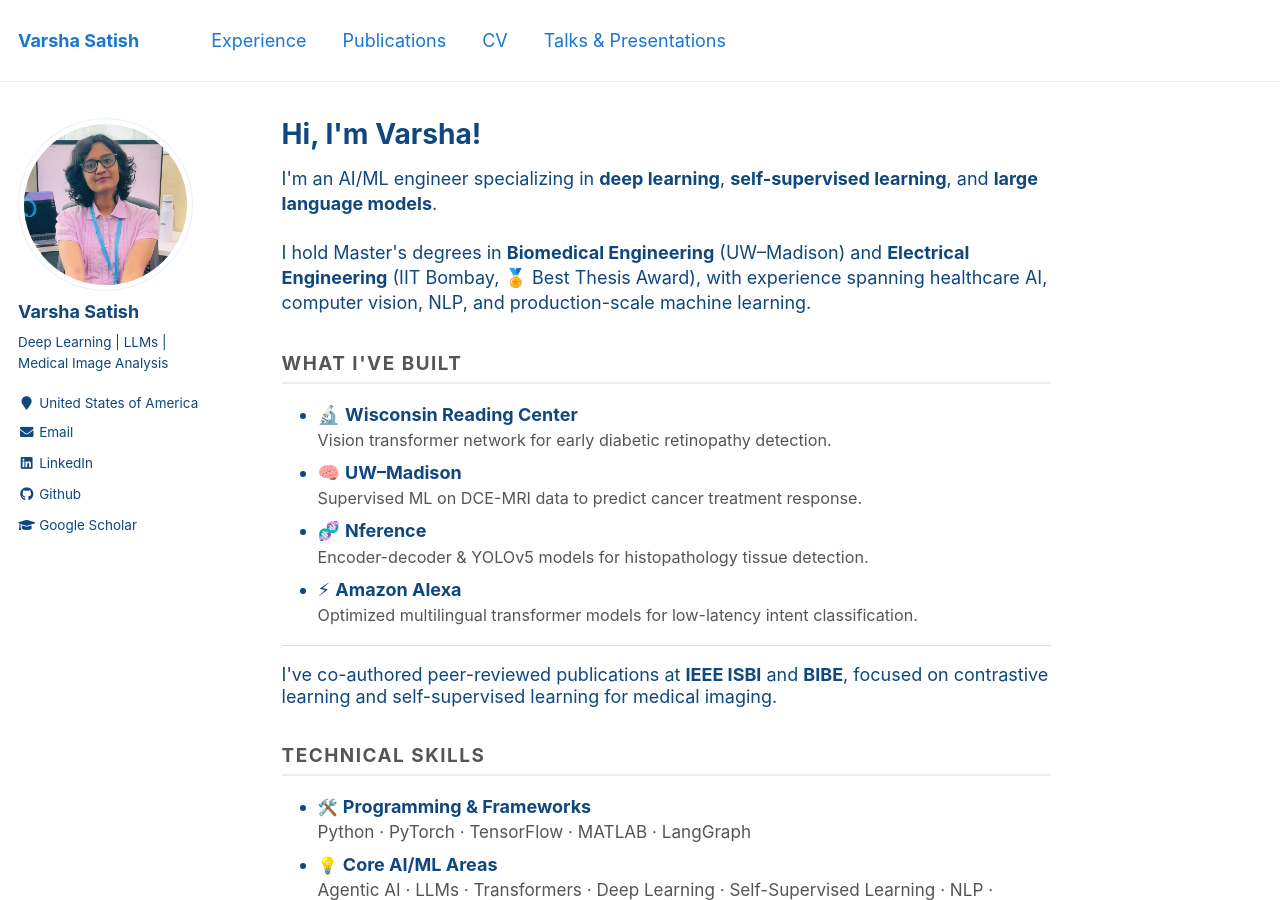
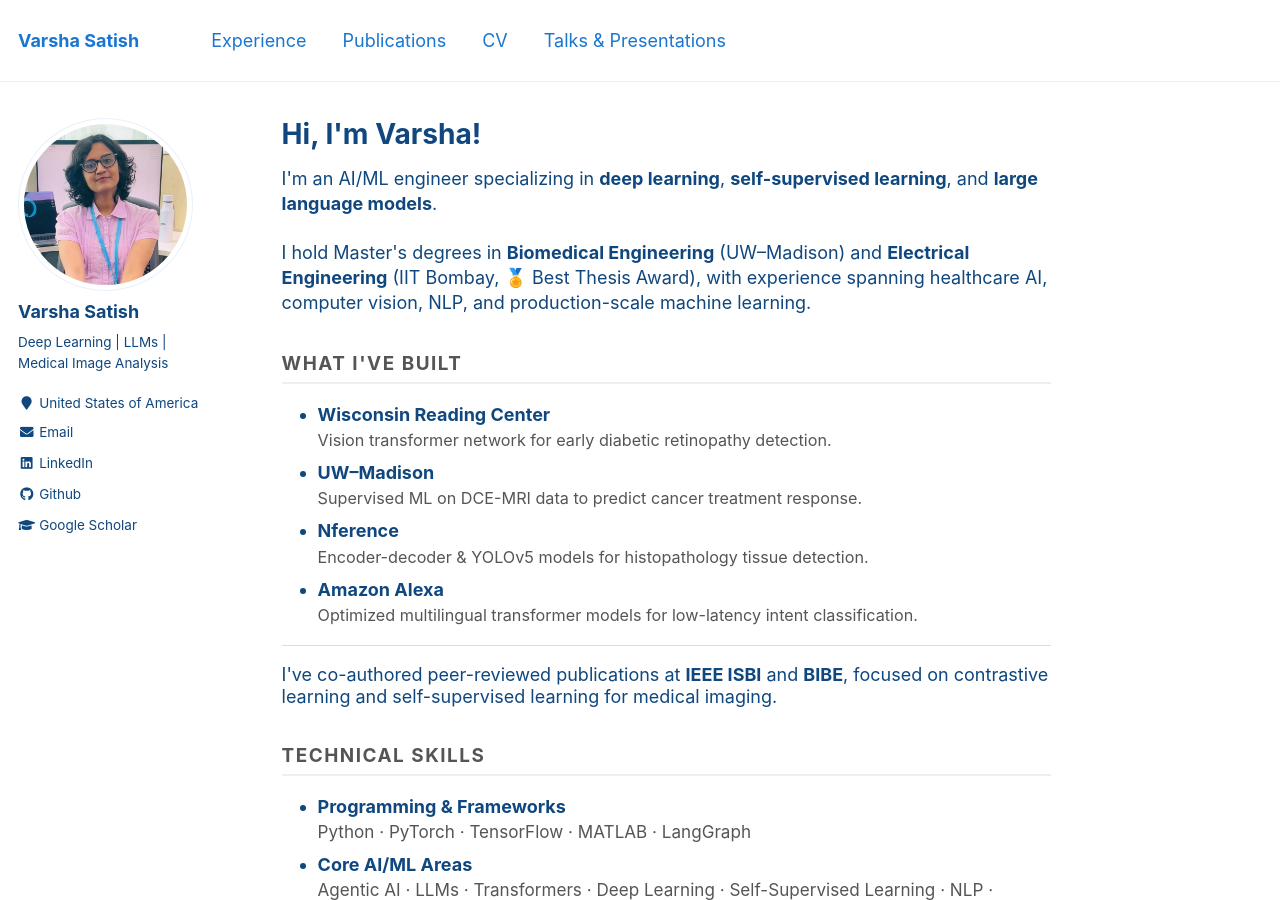
Before and after one commit to VarshaSatish/VarshaSatish.github.io, a Jekyll site: the page built from _pages/about.md, in a window 1280 px wide and 900 px high. Built offline with Jekyll 4.4.1, drawn with Linux system fonts in a browser that asks for light colours.

Commit message:
Update about.md

```diff
--- a/_pages/about.md
+++ b/_pages/about.md
@@ -16,10 +16,10 @@ redirect_from:
 <h2 style="font-size:1.05em;font-weight:700;text-transform:uppercase;letter-spacing:0.08em;color:#555;border-bottom:2px solid #eee;padding-bottom:6px;margin-top:2em;">What I've Built</h2>
 
 <ul style="font-size:1.0em; line-height:1.4;list-style-position:outside;padding-left:2em;margin-left:0;">
-  <li style="margin:0 0 8px 0;"><span style="font-size:1em;">🔬</span> <strong>Wisconsin Reading Center</strong><br><span style="color:#555;font-size:0.9em;line-height:1.4;">Vision transformer network for early diabetic retinopathy detection.</span></li>
-  <li style="margin:0 0 8px 0;"><span style="font-size:1em;">🧠</span> <strong>UW–Madison</strong><br><span style="color:#555;font-size:0.9em;line-height:1.4;">Supervised ML on DCE-MRI data to predict cancer treatment response.</span></li>
-  <li style="margin:0 0 8px 0;"><span style="font-size:1em;">🧬</span> <strong>Nference</strong><br><span style="color:#555;font-size:0.9em;line-height:1.4;">Encoder-decoder & YOLOv5 models for histopathology tissue detection.</span></li>
-  <li style="margin:0 0 8px 0;"><span style="font-size:1em;">⚡</span> <strong>Amazon Alexa</strong><br><span style="color:#555;font-size:0.9em;line-height:1.4;">Optimized multilingual transformer models for low-latency intent classification.</span></li>
+  <li style="margin:0 0 8px 0;"><span style="font-size:1em;"></span> <strong>Wisconsin Reading Center</strong><br><span style="color:#555;font-size:0.9em;line-height:1.4;">Vision transformer network for early diabetic retinopathy detection.</span></li>
+  <li style="margin:0 0 8px 0;"><span style="font-size:1em;"></span> <strong>UW–Madison</strong><br><span style="color:#555;font-size:0.9em;line-height:1.4;">Supervised ML on DCE-MRI data to predict cancer treatment response.</span></li>
+  <li style="margin:0 0 8px 0;"><span style="font-size:1em;"></span> <strong>Nference</strong><br><span style="color:#555;font-size:0.9em;line-height:1.4;">Encoder-decoder & YOLOv5 models for histopathology tissue detection.</span></li>
+  <li style="margin:0 0 8px 0;"><span style="font-size:1em;"></span> <strong>Amazon Alexa</strong><br><span style="color:#555;font-size:0.9em;line-height:1.4;">Optimized multilingual transformer models for low-latency intent classification.</span></li>
 </ul>
 
 <hr style="border:none;border-top:1px solid #ddd;margin:1em 0;">
@@ -29,9 +29,9 @@ redirect_from:
 <h2 style="font-size:1.05em;font-weight:700;text-transform:uppercase;letter-spacing:0.08em;color:#555;border-bottom:2px solid #eee;padding-bottom:6px;margin-top:2em;">Technical Skills</h2>
 
 <ul style="font-size:1.0em; line-height:1.4;list-style-position:outside;padding-left:2em;margin-left:0;">
-  <li style="margin:0 0 8px 0;"><span style="font-size:0.9em;">🛠️</span> <strong>Programming &amp; Frameworks</strong><br><span style="color:#555;font-size:0.95em;line-height:1.4;">Python · PyTorch · TensorFlow · MATLAB · LangGraph</span></li>
-  <li style="margin:0 0 8px 0;"><span style="font-size:0.9em;">💡</span> <strong>Core AI/ML Areas</strong><br><span style="color:#555;font-size:0.95em;line-height:1.4;">Agentic AI · LLMs · Transformers · Deep Learning · Self-Supervised Learning · NLP · Computer Vision</span></li>
-  <li style="margin:0 0 8px 0;"><span style="font-size:0.9em;">🏥</span> <strong>Domains</strong><br><span style="color:#555;font-size:0.95em;line-height:1.4;">Healthcare AI · Precision Medicine · Medical Image Analysis</span></li>
+  <li style="margin:0 0 8px 0;"><span style="font-size:0.9em;"></span> <strong>Programming &amp; Frameworks</strong><br><span style="color:#555;font-size:0.95em;line-height:1.4;">Python · PyTorch · TensorFlow · MATLAB · LangGraph</span></li>
+  <li style="margin:0 0 8px 0;"><span style="font-size:0.9em;"></span> <strong>Core AI/ML Areas</strong><br><span style="color:#555;font-size:0.95em;line-height:1.4;">Agentic AI · LLMs · Transformers · Deep Learning · Self-Supervised Learning · NLP · Computer Vision</span></li>
+  <li style="margin:0 0 8px 0;"><span style="font-size:0.9em;"></span> <strong>Domains</strong><br><span style="color:#555;font-size:0.95em;line-height:1.4;">Healthcare AI · Precision Medicine · Medical Image Analysis</span></li>
 </ul>
 
 <hr style="border:none;border-top:1px solid #ddd;margin:1em 0;">
```
